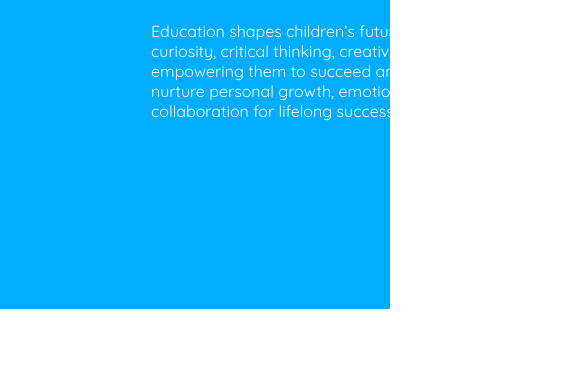
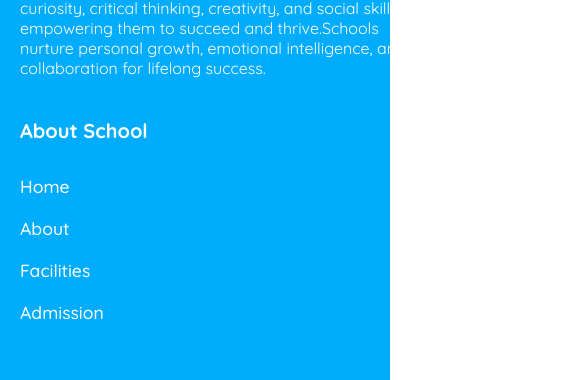
Before and after one commit to Mahfujmazid47/B11-A2--assingment-2, a plain HTML site: page index.html in a window 390 px wide. Shown: the part 4080-4460 px from the top of the page, 585 px wide, since content can reach past the window. Before the commit the page ends 4391 px from the top, so only its background shows below. Drawn offline with Linux system fonts and the light colour scheme.

Commit message:
added footer with responsive

```diff
--- a/styles/style.css
+++ b/styles/style.css
@@ -378,7 +378,7 @@ background: linear-gradient(180.00deg, rgb(238, 225, 255),rgba(255, 255, 255, 0)
 /* footer section styles */
 footer {
     background: rgb(1, 172, 253);
-    height: 520px;
+    height: auto;
 }
 
 .footer-section {
@@ -555,4 +555,15 @@ footer {
         position: absolute;
         z-index: 10;
     }
+
+    /* footer section styles  */
+    .footer-section {
+        flex-direction: column;
+        gap: 40px;
+        padding: 20px;
+        margin: 0px;
+    }
+    .footer-container1 {
+        margin-top: 60px;
+    }
 }
```
